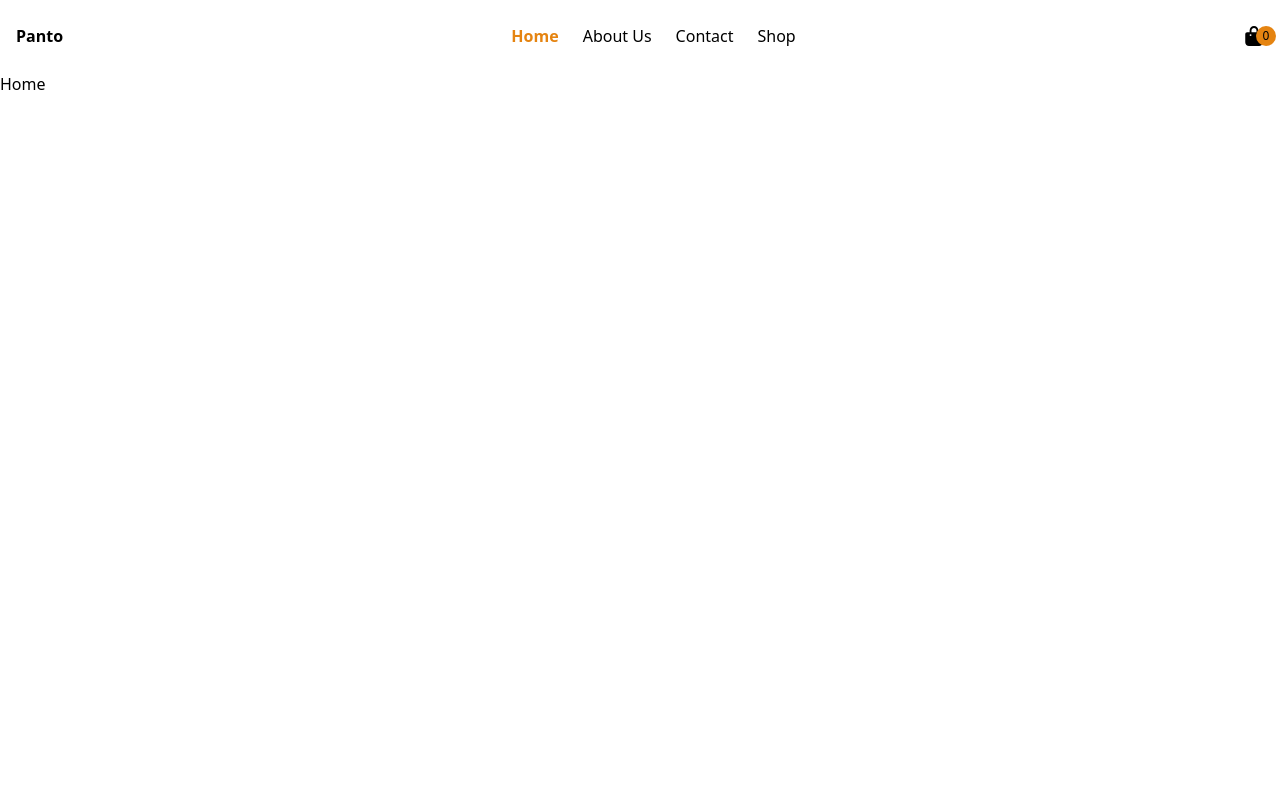
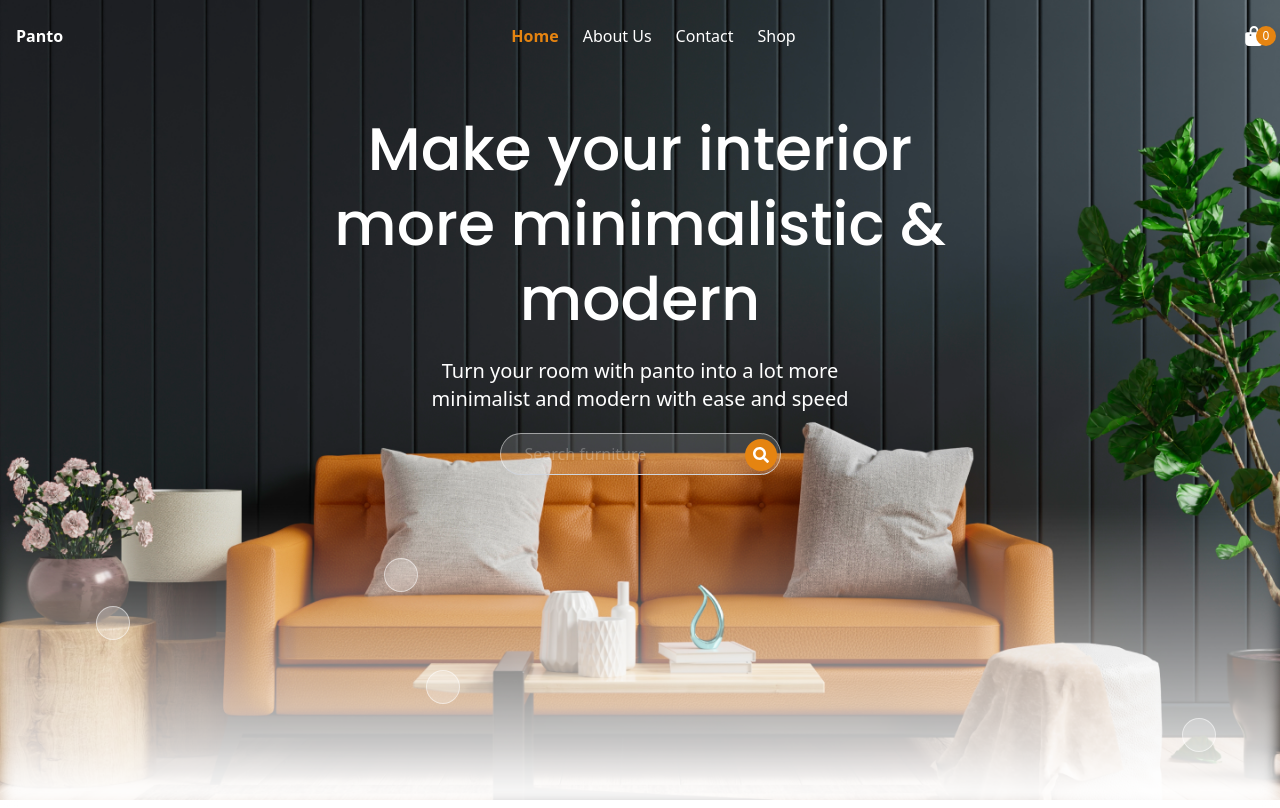
Before and after one commit to selina-islam/panto-landing-page, a React (Vite) app: page / in a window 1280 px wide. Built offline with nearby package versions, Linux system fonts and the light colour scheme; a web font is replaced by a local one.

Commit message:
comments & hero section done

```diff
--- a/src/components/Navbar.jsx
+++ b/src/components/Navbar.jsx
@@ -1,70 +1,80 @@
-import React, { useState } from 'react'
-import { FaTimes } from 'react-icons/fa';
-import { FaBagShopping, FaBars } from 'react-icons/fa6';
-import { NavLink } from 'react-router-dom';
+import React, { useState } from "react";
+import { FaTimes } from "react-icons/fa";
+import { FaBagShopping, FaBars } from "react-icons/fa6";
+import { NavLink } from "react-router-dom";
 
+// Navigation links array
+const navItems = [
+  { path: "/", element: "Home" },
+  { path: "/about", element: "About Us" },
+  { path: "/contact", element: "Contact" },
+  { path: "/shop", element: "Shop" },
+];
 
-const navItems = [
-  {path:'/', element:'Home' },
-  {path:'/about', element:'About Us' },
-  {path:'/contact', element:'Contact' },
-  {path:'/shop', element:'Shop' },
-]
-
-const NavItems = ({handleToggle}) => (
- <ul className='flex flex-col md:flex-row items-center gap-6'>
-    {
-      navItems.map((item, index) => (
-        <li key={index} onClick={handleToggle}>
-          <NavLink to={item.path} className={({ isActive }) =>
-            isActive
-            ? 'text-primary font-bold'
-            :''
-          }>{item.element}</NavLink>
-        </li>
-      ))
-    }
+// Reusable component to render nav links (for both desktop and mobile)
+const NavItems = ({ handleToggle }) => (
+  <ul className="flex flex-col md:flex-row items-center gap-6">
+    {navItems.map((item, index) => (
+      <li key={index} onClick={handleToggle}>
+        <NavLink
+          to={item.path}
+          className={({ isActive }) =>
+            isActive ? "text-primary font-bold" : ""
+          }
+        >
+          {item.element}
+        </NavLink>
+      </li>
+    ))}
   </ul>
-)
+);
 
 const Navbar = () => {
-const [isOpen, setIsOpen]= useState(false)
+  // State to toggle mobile menu visibility
+  const [isOpen, setIsOpen] = useState(false);
 
+  // Toggle function for opening/closing mobile menu
   const handleToggle = () => {
-    setIsOpen(!isOpen)
-  }
-
-
+    setIsOpen(!isOpen);
+  };
 
   return (
-    <header className="">
+    // Fixed header with top positioning
+    <header className="fixed top-0 right-0 left-0 z-50 transition duration-300 ease-in-out text-white">
       <nav className="max-w-7xl container mx-auto flex justify-between items-center py-6 md:px-4 px-2">
-        {/* logo  */}
+        {/* Brand logo */}
         <NavLink to="/" className="font-bold">
           Panto
         </NavLink>
-        {/* hamburger menu for mobile */}
-        <div onClick={handleToggle} className='md:hidden text-xl cursor-pointer'>
-
-          {
-            isOpen ? null: <FaBars/>
-          }
-
-
+        {/* Hamburger icon (visible only on small screens) */}
+        <div
+          onClick={handleToggle}
+          className="md:hidden text-xl cursor-pointer"
+        >
+          {isOpen ? null : <FaBars />}
         </div>
-        {/* desktop menu items */}
+        {/* Desktop navigation links (hidden on small screens) */}
         <div className="hidden md:block">
           <NavItems />
         </div>
 
-        {/* mobile menu items */}
-        <div className={` fixed top-0 left-0 h-screen w-full bg-black/80 flex items-center  justify-center text-white transition-transform transform md:hidden ${isOpen? 'translate-x-0': '-translate-x-full'}`}>
-          <div className='cursor-pointer absolute top-0 right-0 py-6 px-3 text-xl' onClick={handleToggle}>
-            <FaTimes/>
+        {/* Mobile menu overlay (only visible when isOpen is true) */}
+        <div
+          className={` fixed top-0 left-0 h-screen w-full bg-black/80 flex items-center  justify-center text-white transition-transform transform md:hidden ${
+            isOpen ? "translate-x-0" : "-translate-x-full"
+          }`}
+        >
+          {/* Close icon for mobile menu */}
+          <div
+            className="cursor-pointer absolute top-0 right-0 py-6 px-3 text-xl"
+            onClick={handleToggle}
+          >
+            <FaTimes />
           </div>
-          <NavItems handleToggle={ handleToggle} />
+          {/* Mobile navigation links */}
+          <NavItems handleToggle={handleToggle} />
         </div>
-        {/* cart icons */}
+        {/* Shopping cart icon (only on desktop) */}
         <div className="hidden md:block cursor-pointer relative">
           <FaBagShopping className="text-xl" />
           <sup className="absolute top-0 -right-3 bg-primary w-5 h-5 rounded-full flex items-center justify-center text-xs">
@@ -74,6 +84,6 @@ const [isOpen, setIsOpen]= useState(false)
       </nav>
     </header>
   );
-}
+};
 
-export default Navbar
+export default Navbar;
--- /dev/null
+++ b/src/components/TooltipButton.jsx
@@ -0,0 +1,47 @@
+import React from "react";
+
+const TooltipButton = ({
+  position = "bottom",
+  colors = ["bg-red-700", "bg-green-700", "bg-blue-700"],
+}) => {
+  // Define tooltip and arrow positions based on the "position" prop
+
+  const positionClasss = {
+    bottom: {
+      tooltip: "bottom-full left-1/2 transform -translate-x-1/2 mb-3",
+      arrow: "left-1/2 transform -translate-x-1/2 -bottom-2 border-1",
+    },
+    top: {
+      tooltip: "top-full left-1/2 transform -translate-x-1/2 mt-3",
+      arrow: "left-1/2 transform -translate-x-1/2 -top-2 border-b",
+    },
+  };
+  return (
+    <div className="relative group">
+      {/* Main button */}
+      <button className="relative p-4 bg-white/25 rounded-full border-1 border-white/50">
+        {/* Tooltip - appears on hover */}
+
+        <div
+          className={`hidden absolute p-2 space-x-1 rounded-lg bg-white/25 shadow-md group-hover:flex ${positionClasss[position].tooltip}`}
+        >
+          {/* Render color boxes dynamically from colors prop */}
+          {colors.map((color, index) => {
+            <div className={`size-6 ${color}`} key={index}>
+              {" "}
+            </div>;
+          })}
+          <div className="size-6 bg-red-700 border-white rounded-full" />
+          <div className="size-6 bg-green-700 border-white rounded-full" />
+          <div className="size-6 bg-blue-700 border-white rounded-full" />
+          {/* tooltip arrow */}
+          <div
+            className={`absolute ${positionClasss[position].arrow} w-0 h-0 border-l-8 border-l-transparent border-r-8 border-r-transparent border-t-8 border-t-white/35`}
+          />
+        </div>
+      </button>
+    </div>
+  );
+};
+
+export default TooltipButton;
--- /dev/null
+++ b/src/pages/Home/Hero.jsx
@@ -0,0 +1,58 @@
+import React from "react";
+import { FaSearch } from "react-icons/fa";
+import TooltipButton from "../../components/TooltipButton";
+
+const Hero = () => {
+  return (
+    // Full-height hero section with background image
+    <section className="h-screen bg-cover bg-center bg-[url('/hero.png')] bg-gray-400">
+      {/* Centered content inside the hero section */}
+      <div className="pt-24 md:pt-28 text-white md:w-1/2 mx-auto text-center p-2">
+        {/* Main heading */}
+        <h1 className="text-4xl lg:text-6xl font-medium font-poppins pb-5 lg:leading-tight">
+          Make your interior more minimalistic & modern
+        </h1>
+        {/* Subheading / description */}
+        <p className="text-xl font-normal ">
+          Turn your room with panto into a lot more <br /> minimalist and modern
+          with ease and speed
+        </p>
+        {/* search field with icon*/}
+        <div className="relative inline-block z-30">
+          <input
+            type=" text"
+            placeholder="Search furniture"
+            className="border border-b-gray-300 focus:outline-none py-2 px-6 bg-white/15 rounded-full text-white/50 t w-full mt-5"
+          />
+          {/* Search icon button */}
+
+          <div className="absolute right-1 bottom-1 px-2 bg-primary p-2 rounded-full cursor-pointer">
+            <FaSearch />
+          </div>
+        </div>
+      </div>
+      {/* Bottom gradient blur effect */}
+      <div className="absolute inset-x-0 bottom-0 h-3/4 -mb-2 bg-gradient-to-t from-white via-transparent to-transparent blur-sm" />
+
+      {/* Tooltip buttons (appear only on extra-large screens) */}
+      {/* Tooltip 1 - bottom left */}
+      <div className="hidden xl:block absolute bottom-40 left-24">
+        <TooltipButton position="bottom" />
+      </div>
+      {/* Tooltip 2 - slightly higher and more right */}
+      <div className="hidden xl:block absolute bottom-52 left-96">
+        <TooltipButton position="bottom" />
+      </div>
+      {/* Tooltip 3 - near center */}
+      <div className="hidden xl:block absolute bottom-24 right-[820px]">
+        <TooltipButton position="bottom" />
+      </div>
+      {/* Tooltip 4 - bottom right corner */}
+      <div className="hidden xl:block absolute bottom-12 right-16">
+        <TooltipButton position="bottom" />
+      </div>
+    </section>
+  );
+};
+
+export default Hero;
--- a/src/pages/Home/Home.jsx
+++ b/src/pages/Home/Home.jsx
@@ -1,8 +1,11 @@
 import React from 'react'
+import Hero from './Hero'
 
 const Home = () => {
   return (
-    <div>Home</div>
+    <section>
+      <Hero/>
+    </section>
   )
 }
 
```
Also changed, not shown: public/hero.png (added).
